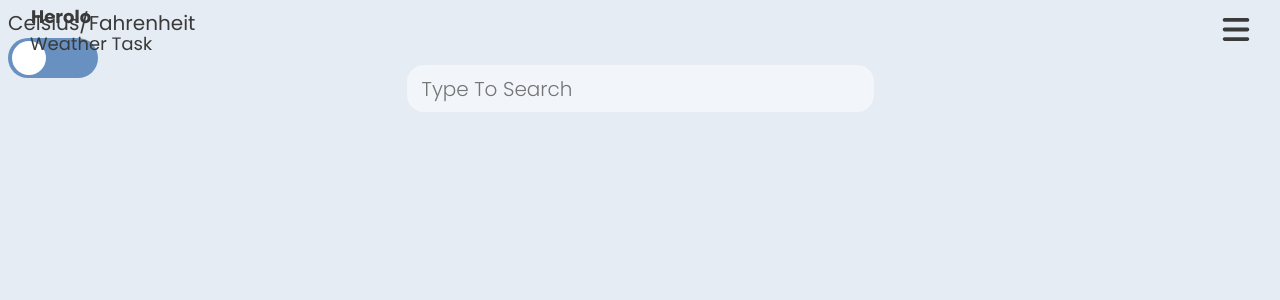
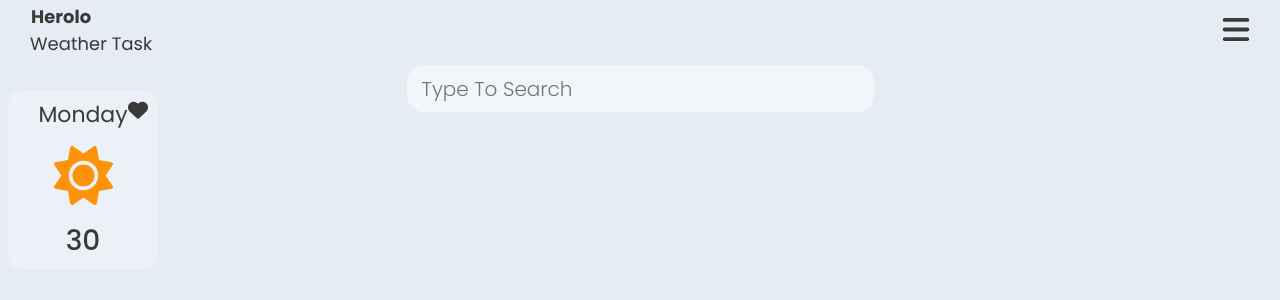
Before and after one commit to AlisaZil/Alisa-Zilberman-06-02-24, an Angular app: page / in a window 1280 px wide. Shown: the top 300 px of the page. Built offline with nearby package versions, Linux system fonts and the light colour scheme.

Commit message:
add(fave option)

```diff
--- a/src/app/app.component.html
+++ b/src/app/app.component.html
@@ -29,4 +29,8 @@
     </div>
 
 </div>
-<toggle [label]="'Celsius/Fahrenheit'"></toggle>
+
+<weather-card class="we"
+[card]="{ day: 'Monday', icon: 'sun', temp: 30, isFave:true }">
+
+</weather-card>
--- a/src/app/app.component.scss
+++ b/src/app/app.component.scss
@@ -84,3 +84,9 @@
         }
     }
 }
+
+.we{
+    position: absolute;
+        top: 90px;
+        z-index: 10;
+}
--- a/src/app/weather-card/weather-card.component.html
+++ b/src/app/weather-card/weather-card.component.html
@@ -1,4 +1,8 @@
 <div class="card" *ngIf="card">
+
+    <div *ngIf="card.isFave" class="heart-icon">
+        <img src="../../assets/icons/heart.svg" alt="heart">
+    </div>
 
     <p class="day">{{card.day}}</p>
     <img src="../../assets/icons/{{card.icon}}.svg" alt="weather-icon" class="weather-icon">
--- a/src/app/weather-card/weather-card.component.scss
+++ b/src/app/weather-card/weather-card.component.scss
@@ -1,6 +1,6 @@
 .card{
-    width: 8.5vw;
-    height: 19.5vh;
+    width: 9vw;
+    height: 20vh;
     min-width: 150px;
     min-height: 180px;
 
@@ -20,4 +20,12 @@
         font-size: 28px;
         font-weight: 500;
     }
+
+    .heart-icon{
+        position: absolute;
+        top: 10px;
+        right:10px;
+        height: 20px;
+        width: 20px;
+    }
 }
--- a/src/app/weather-card/weather-card.component.ts
+++ b/src/app/weather-card/weather-card.component.ts
@@ -8,6 +8,6 @@ import { Component, Input } from '@angular/core';
 
 export class WeatherCardComponent {
 
-  @Input() card?: { day: string, icon: string, temp: string | number };
+  @Input() card?: { day: string, icon: string, temp: string | number, isFave?:boolean };
 
 }
```
Also changed, not shown: src/assets/icons/heart.svg.
